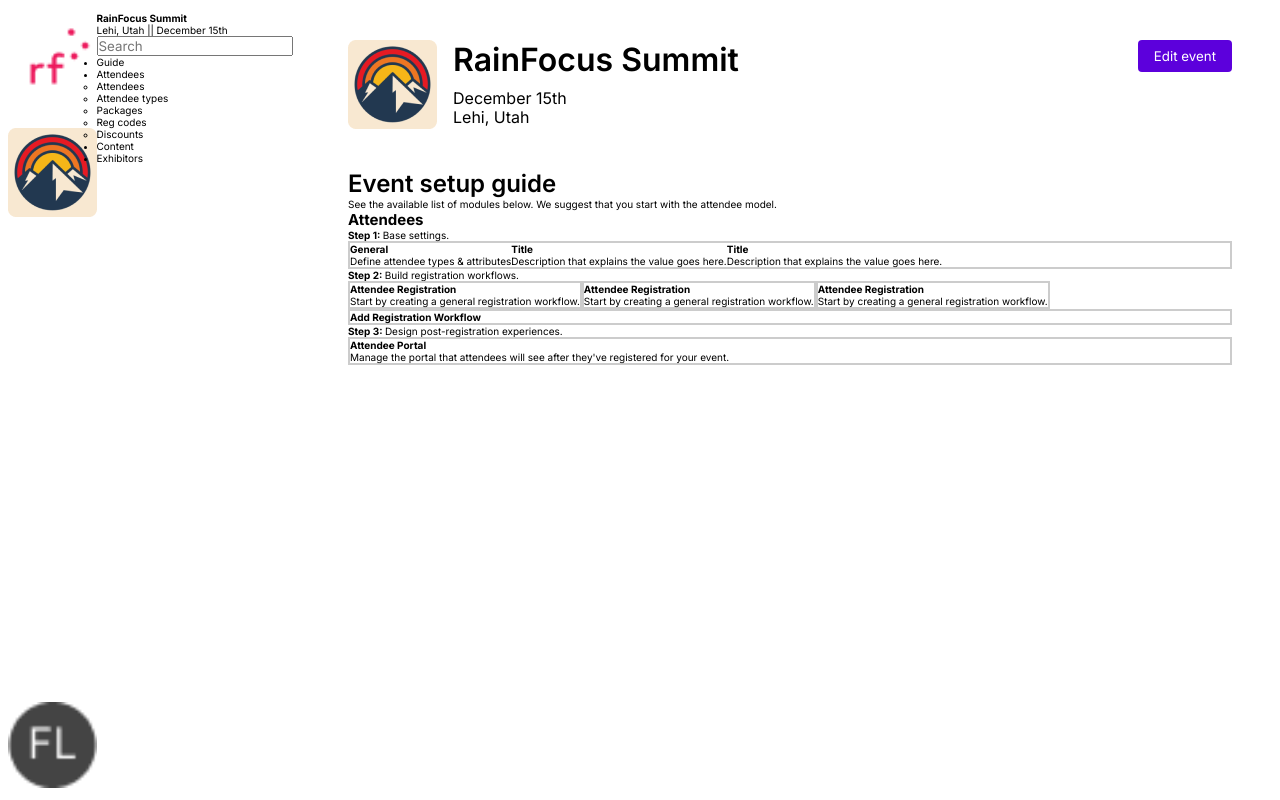
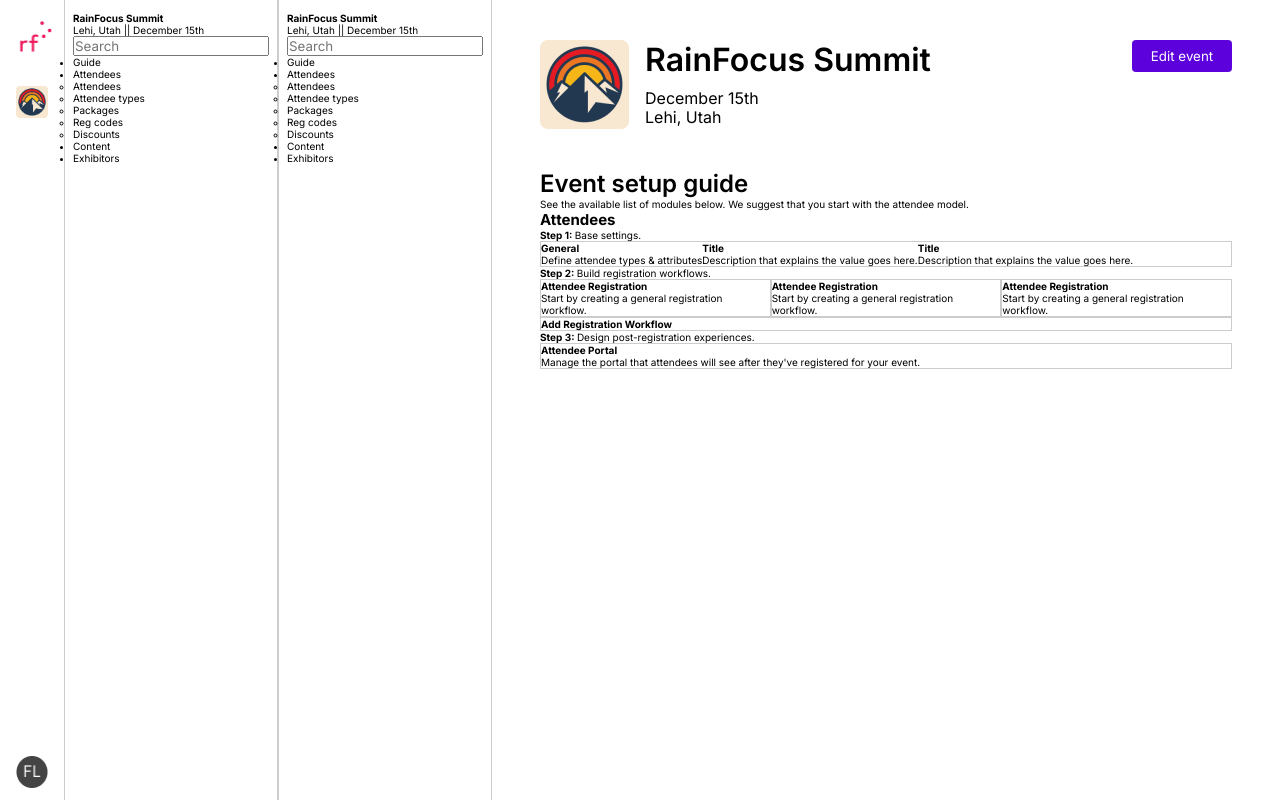
Before and after one commit to sjordan2010/Stefan-Jordan-rf-ui, a React (Vite) app: page / in a window 1280 px wide. Built offline with nearby package versions, Linux system fonts and the light colour scheme.

Commit message:
before toggle side menu

```diff
--- a/output.css
+++ b/output.css
@@ -9,8 +9,14 @@
   height: 100vh;
   width: 100vw;
   font-size: 10px;
+  overflow-x: hidden;
 }
 
+@media (width >= 1980px) {
+  html {
+    font-size: 15px;
+  }
+}
 .app-container {
   height: 100vh;
   width: 100vw;
@@ -30,12 +36,39 @@
 }
 
 .border {
-  border: 2px solid #CCCCCC;
+  border: 1px solid #CCCCCC;
 }
 
 .nav-container {
   height: 100vh;
-  padding: 1.2rem 0.75rem;
+}
+
+nav {
+  border-left: 0.1rem solid #CCCCCC;
+  border-right: 0.1rem solid #CCCCCC;
+  padding: 1.2rem 0.8rem 1.2rem 0.8rem;
+}
+
+.profile {
+  padding: 1.2rem 0.8rem 1.2rem 0.8rem;
+  align-items: center;
+}
+.profile div {
+  align-items: center;
+  gap: 1rem;
+}
+.profile div .event-img {
+  height: 3.2rem;
+  width: 3.2rem;
+  border-radius: 4px;
+}
+.profile div .nav-img {
+  height: 6.4rem;
+  width: 4.8rem;
+}
+.profile .profile-img {
+  height: 3.2rem;
+  width: 3.2rem;
 }
 
 .main-container {
@@ -79,6 +112,7 @@
   padding: 0.8rem 1.6rem;
   border: none;
   border-radius: 0.4rem;
+  min-width: 10rem;
 }
 .title-container .top-title button:hover {
   background: #4700a9;
--- a/src/App.scss
+++ b/src/App.scss
@@ -16,6 +16,13 @@
   height: 100vh;
   width: 100vw;
   font-size: 10px;
+  overflow-x: hidden;
+}
+
+@media (width >= 1980px) {
+  html {
+    font-size: 15px;
+  }
 }
 
 .app-container {
@@ -37,18 +44,50 @@
 }
 
 .border {
-  border: 2px solid $grayborder;
+  border: 1px solid $grayborder;
 }
 
 .nav-container {
   height: 100vh;
-  padding: 1.2rem .75rem;
+}
+
+nav {
+  border-left: .1rem solid $grayborder;
+  border-right: .1rem solid $grayborder;
+  padding: 1.2rem .8rem 1.2rem .8rem;
+  // transform: translateX(-250px);
+  // transition: transform 250ms ease-in-out;
+}
+
+.profile {
+  padding: 1.2rem .8rem 1.2rem .8rem;
+  align-items: center;
+
+  div {
+    align-items: center;
+    gap: 1rem;
+
+    .event-img {
+      height: 3.2rem;
+      width: 3.2rem;
+      border-radius: 4px;
+    }
+
+    .nav-img {
+      height: 6.4rem;
+      width: 4.8rem;
+    }
+  }
+
+  .profile-img {
+    height: 3.2rem;
+    width: 3.2rem;
+  }
 }
 
 .main-container {
   padding: 4rem 4.8rem;
   width: 100%;
-  // align-self: stretch;
 }
 
 .title-container {
@@ -93,6 +132,7 @@
       padding: .8rem 1.6rem;
       border: none;
       border-radius: .4rem;
+      min-width: 10rem;
 
       &:hover {
         background: darken($purple, 10%)
--- a/src/NavContainer.jsx
+++ b/src/NavContainer.jsx
@@ -3,11 +3,111 @@
 import Profile from './Profile'
 
 export default function NavContainer({ event, formattedDate, setSelected, navLinks }) {
-    console.log('navLinks', navLinks)
+    // console.log('navLinks', navLinks)
+
+
+//   <div class="header"></div>
+//      <input type="checkbox" class="openSidebarMenu" id="openSidebarMenu">
+//      <label for="openSidebarMenu" class="sidebarIconToggle">
+//          <div class="spinner diagonal part-1"></div>
+//          <div class="spinner horizontal"></div>
+//          <div class="spinner diagonal part-2"></div>
+//      </label>
+//      <div id="sidebarMenu">
+//          <ul class="sidebarMenuInner">
+//          </ul>
+//      </div>
+//  </div>
+
+// .header {
+//     position: fixed;
+//     height: 60px!important;
+//     overflow: hidden;
+//     z-index: 10;
+// }
+
+// #sidebarMenu {
+//     height: 100%;
+//     position: fixed;
+//     left: 0;
+//     width: 250px;
+//     margin-top: 60px;
+//     transform: translateX(-250px);
+//     transition: transform 250ms ease-in-out;
+//     background: linear-gradient(180deg, #FC466B 0%, #3F5EFB 100%);
+// }
+
+// input[type="checkbox"]:checked ~ #sidebarMenu {
+//     transform: translateX(0);
+// }
+
+// input[type=checkbox] {
+//     transition: all 0.3s;
+//     box-sizing: border-box;
+//     display: none;
+// }
+// .sidebarIconToggle {
+//     transition: all 0.3s;
+//     box-sizing: border-box;
+//     cursor: pointer;
+//     position: absolute;
+//     z-index: 99;
+//     height: 100%;
+//     width: 100%;
+//     top: 22px;
+//     left: 15px;
+//     height: 22px;
+//     width: 22px;
+// }
+// .spinner {
+//     transition: all 0.3s;
+//     box-sizing: border-box;
+//     position: absolute;
+//     height: 3px;
+//     width: 100%;
+//     background-color: #fff;
+// }
+// .horizontal {
+//     transition: all 0.3s;
+//     box-sizing: border-box;
+//     position: relative;
+//     float: left;
+//     margin-top: 3px;
+// }
+// .diagonal.part-1 {
+//     position: relative;
+//     transition: all 0.3s;
+//     box-sizing: border-box;
+//     float: left;
+// }
+// .diagonal.part-2 {
+//     transition: all 0.3s;
+//     box-sizing: border-box;
+//     position: relative;
+//     float: left;
+//     margin-top: 3px;
+// }
+// input[type=checkbox]:checked ~ .sidebarIconToggle > .horizontal {
+//     transition: all 0.3s;
+//     box-sizing: border-box;
+//     opacity: 0;
+// }
+// input[type=checkbox]:checked ~ .sidebarIconToggle > .diagonal.part-1 {
+//     transition: all 0.3s;
+//     box-sizing: border-box;
+//     transform: rotate(135deg);
+//     margin-top: 8px;
+// }
+// input[type=checkbox]:checked ~ .sidebarIconToggle > .diagonal.part-2 {
+//     transition: all 0.3s;
+//     box-sizing: border-box;
+//     transform: rotate(-135deg);
+//     margin-top: -9px;
+// }
 
   return (
     <div className="nav-container flex">
-        <Profile event={event} />
+        <Profile event={event} formattedDate={formattedDate} setSelected={setSelected} navLinks={navLinks} />
         <NavBar event={event} formattedDate={formattedDate} setSelected={setSelected} navLinks={navLinks} />
     </div>
   )
--- a/src/Profile.jsx
+++ b/src/Profile.jsx
@@ -1,16 +1,52 @@
-import React from 'react';
+import React, { useState }from 'react';
 import NavLogo from './assets/NavLogo.png';
 import Initials from './assets/Initials.png';
 
 
-export default function Profile({ event }) {
+export default function Profile({ event, formattedDate, navLinks, selected, setSelected }) {
+    const links = Object.keys(navLinks)
+    const [highlighted, setHighlighted] = useState(selected);
+
+    const handleSelection = (e) => {
+        setSelected(prev => prev = e.target.innerHTML)
+    }
   return (
-    <div className="flex-column space-between">
-        <div className="flex-column">
-            <img src={NavLogo} alt="mainLogo"></img>
-            <img src={event.img} alt="eventLogo"></img>
+    <div className="flex">
+        <div className="profile flex-column space-between">
+            <div className="flex-column">
+                {/* <input type="checkbox" class="openSidebarMenu" id="openSidebarMenu">
+                    <label for="openSidebarMenu" class="sidebarIconToggle">
+                        <div class="spinner diagonal part-1"></div>
+                        <div class="spinner horizontal"></div>
+                        <div class="spinner diagonal part-2"></div>
+                    </label>
+                </input> */}
+                <img className="nav-img" src={NavLogo} alt="mainLogo"></img>
+                <img className="event-img" src={event.img} alt="eventLogo"></img>
+            </div>
+            <img className="profile-img" src={Initials} alt="profileLogo"></img>
         </div>
-        <img src={Initials} alt="profileLogo"></img>
+        <nav>
+            <h4>{event.eventTitle}</h4>
+            <div>
+                {event.location} || {formattedDate}
+            </div>
+            <input type="search" placeholder="Search"></input>
+
+            <ul>
+                <li onClick={handleSelection}>Guide</li>
+                <li onClick={handleSelection}>Attendees</li>
+                    <ul>
+                        <li>Attendees</li>
+                        <li>Attendee types</li>
+                        <li>Packages</li>
+                        <li>Reg codes</li>
+                        <li>Discounts</li>
+                    </ul>
+                <li onClick={handleSelection}>Content</li>
+                <li onClick={handleSelection}>Exhibitors</li>
+            </ul>
+        </nav>
     </div>
   )
 }
```
Also changed, not shown: 1 other file (tests, documents, lock files or other folders).
